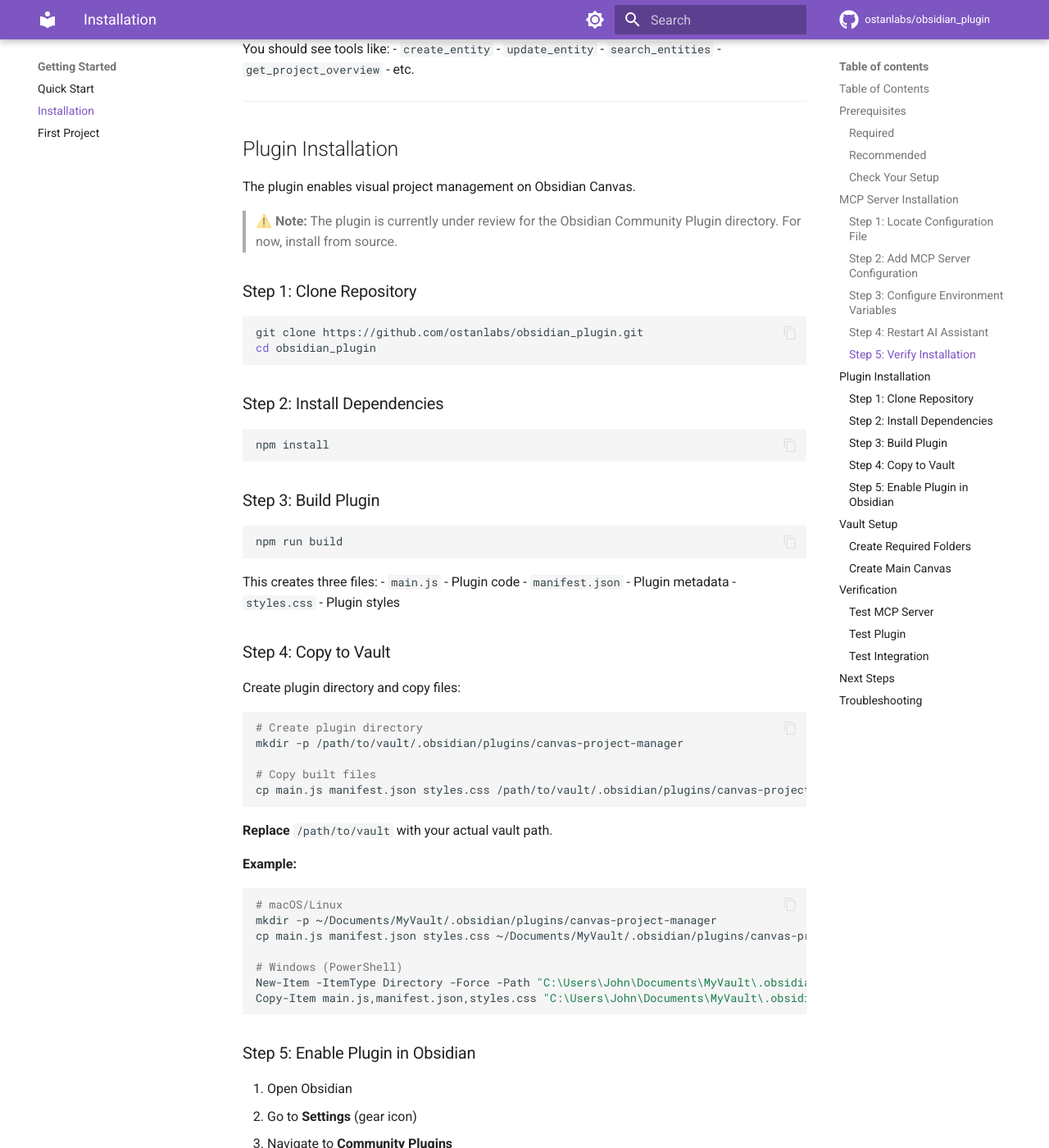
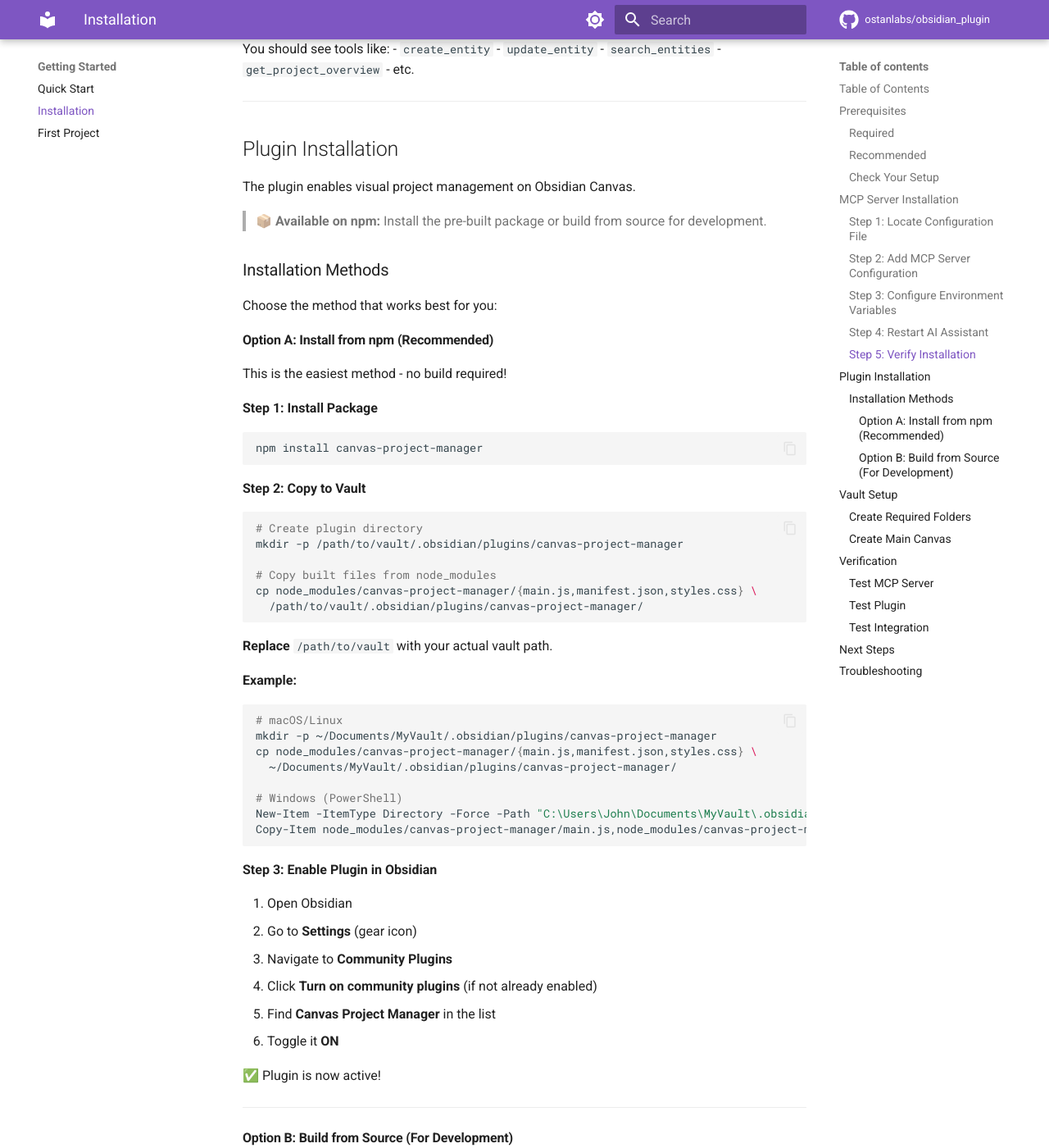
Before and after one commit to ostanlabs/obsidian_docs, an MkDocs documentation site: the page built from docs/getting-started/installation.md, in a window 1280 px wide and 1400 px high, scrolled down 3243 px. Shown: the whole window at 82% size. Built offline with MkDocs 1.6.1 and Material for MkDocs 9.7.7, drawn with Linux system fonts in a browser that asks for light colours; comment, search, counter and statistics services are not loaded; the version menu is left out; some of the changed text lies outside the part shown.

Commit message:
docs: update installation guide with npm package and fix version to v0.2.21
- Add canvas-project-manager npm installation as recommended method
- Keep git clone as development alternative
- Update MCP version from v0.2.18 to v0.2.21
- Add tabbed installation interface in quick-start guide

````diff
--- a/docs/getting-started/installation.md
+++ b/docs/getting-started/installation.md
@@ -153,22 +153,81 @@ You should see tools like:
 
 The plugin enables visual project management on Obsidian Canvas.
 
-> ⚠️ **Note:** The plugin is currently under review for the Obsidian Community Plugin directory. For now, install from source.
+> 📦 **Available on npm:** Install the pre-built package or build from source for development.
 
-### Step 1: Clone Repository
+### Installation Methods
+
+Choose the method that works best for you:
+
+#### **Option A: Install from npm (Recommended)**
+
+This is the easiest method - no build required!
+
+**Step 1: Install Package**
+
+```bash
+npm install canvas-project-manager
+```
+
+**Step 2: Copy to Vault**
+
+```bash
+# Create plugin directory
+mkdir -p /path/to/vault/.obsidian/plugins/canvas-project-manager
+
+# Copy built files from node_modules
+cp node_modules/canvas-project-manager/{main.js,manifest.json,styles.css} \
+  /path/to/vault/.obsidian/plugins/canvas-project-manager/
+```
+
+**Replace** `/path/to/vault` with your actual vault path.
+
+**Example:**
+
+```bash
+# macOS/Linux
+mkdir -p ~/Documents/MyVault/.obsidian/plugins/canvas-project-manager
+cp node_modules/canvas-project-manager/{main.js,manifest.json,styles.css} \
+  ~/Documents/MyVault/.obsidian/plugins/canvas-project-manager/
+
+# Windows (PowerShell)
+New-Item -ItemType Directory -Force -Path "C:\Users\John\Documents\MyVault\.obsidian\plugins\canvas-project-manager"
+Copy-Item node_modules/canvas-project-manager/main.js,node_modules/canvas-project-manager/manifest.json,node_modules/canvas-project-manager/styles.css "C:\Users\John\Documents\MyVault\.obsidian\plugins\canvas-project-manager\"
+```
+
+**Step 3: Enable Plugin in Obsidian**
+
+1. Open Obsidian
+2. Go to **Settings** (gear icon)
+3. Navigate to **Community Plugins**
+4. Click **Turn on community plugins** (if not already enabled)
+5. Find **Canvas Project Manager** in the list
+6. Toggle it **ON**
+
+✅ Plugin is now active!
+
+---
+
+#### **Option B: Build from Source (For Development)**
+
+Use this method if you want to contribute or modify the plugin.
+
+> ⚠️ **Note:** Requires Git and build tools. Only use this if you need to modify the plugin code.
+
+**Step 1: Clone Repository**
 
 ```bash
 git clone https://github.com/ostanlabs/obsidian_plugin.git
 cd obsidian_plugin
 ```
 
-### Step 2: Install Dependencies
+**Step 2: Install Dependencies**
 
 ```bash
 npm install
 ```
 
-### Step 3: Build Plugin
+**Step 3: Build Plugin**
 
 ```bash
 npm run build
@@ -179,9 +238,7 @@ This creates three files:
 - `manifest.json` - Plugin metadata
 - `styles.css` - Plugin styles
 
-### Step 4: Copy to Vault
-
-Create plugin directory and copy files:
+**Step 4: Copy to Vault**
 
 ```bash
 # Create plugin directory
@@ -191,21 +248,7 @@ mkdir -p /path/to/vault/.obsidian/plugins/canvas-project-manager
 cp main.js manifest.json styles.css /path/to/vault/.obsidian/plugins/canvas-project-manager/
 ```
 
-**Replace** `/path/to/vault` with your actual vault path.
-
-**Example:**
-
-```bash
-# macOS/Linux
-mkdir -p ~/Documents/MyVault/.obsidian/plugins/canvas-project-manager
-cp main.js manifest.json styles.css ~/Documents/MyVault/.obsidian/plugins/canvas-project-manager/
-
-# Windows (PowerShell)
-New-Item -ItemType Directory -Force -Path "C:\Users\John\Documents\MyVault\.obsidian\plugins\canvas-project-manager"
-Copy-Item main.js,manifest.json,styles.css "C:\Users\John\Documents\MyVault\.obsidian\plugins\canvas-project-manager\"
-```
-
-### Step 5: Enable Plugin in Obsidian
+**Step 5: Enable Plugin in Obsidian
 
 1. Open Obsidian
 2. Go to **Settings** (gear icon)
````
Also changed, not shown: DOCUMENTATION_RELEASE.md (+1 -1 lines), docs/getting-started/quick-start.md (+31 -18 lines).
